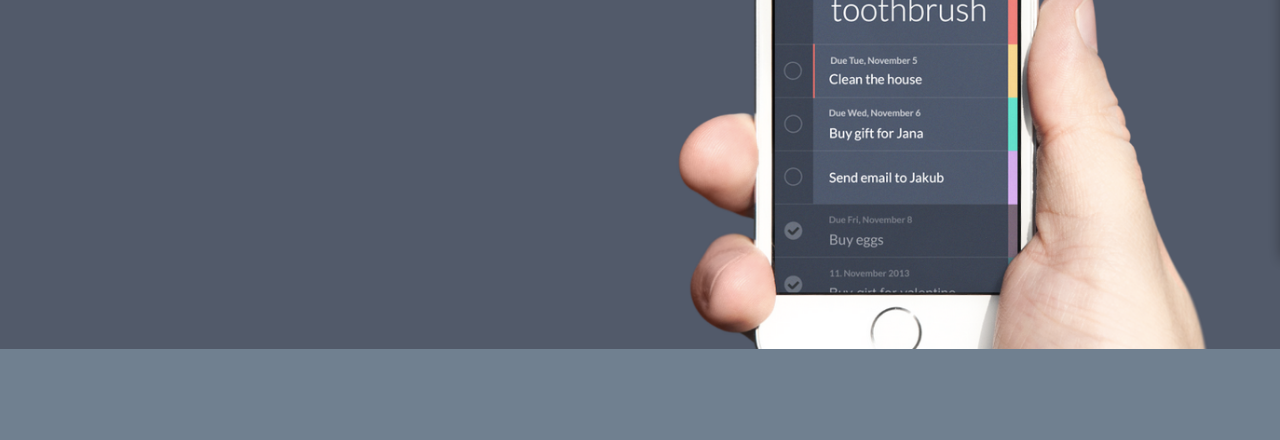
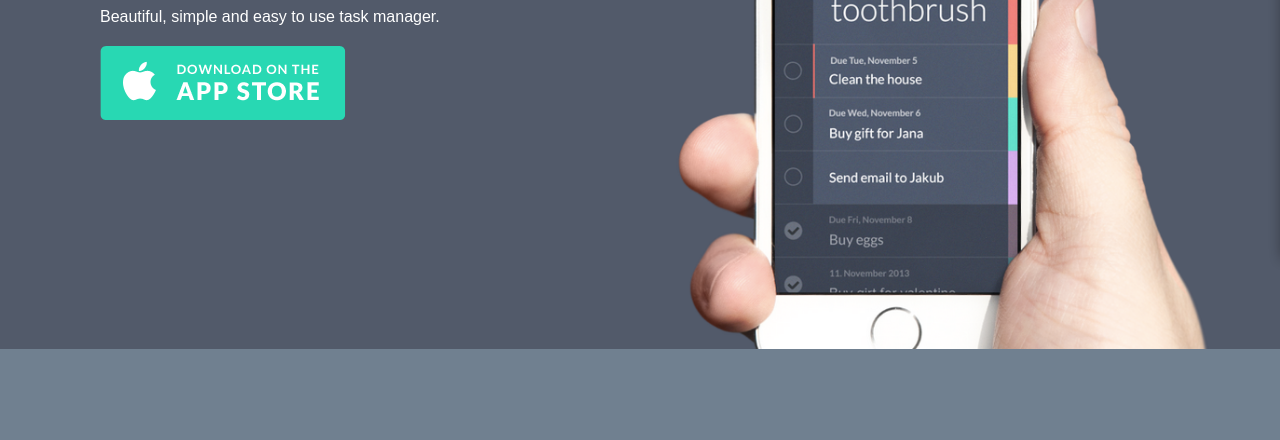
Before and after one commit to suzeb/suzeb.github.io, a plain HTML site: page unit03/index.html in a window 1280 px wide. Shown: the part 360-800 px from the top of the page. Drawn offline with Linux system fonts and the light colour scheme.

Commit message:
Update style.css

```diff
--- a/unit03/css/style.css
+++ b/unit03/css/style.css
@@ -3,7 +3,6 @@ body {
 	background: url("../images/stripes.png") repeat-x, url("../images/background.jpg") no-repeat;
 	background-size:auto, cover;
 	background-color: slategray;
-	text-indent: 70px;
 }
 
 hr {
@@ -14,14 +13,16 @@ hr {
 a {
 
 }
-
+section {
+	margin:300px 0 0 100px;
+}
 p {
 	font-family: sans-serif;
 	font-size: 16px;
 	color: white;
 	font-weight: normal;
 	font-style: normal;
+	margin:20px 0 20px 0;
 	text-align: left;
 	text-decoration: none;
-	text-indent: 80px;
 }
```
